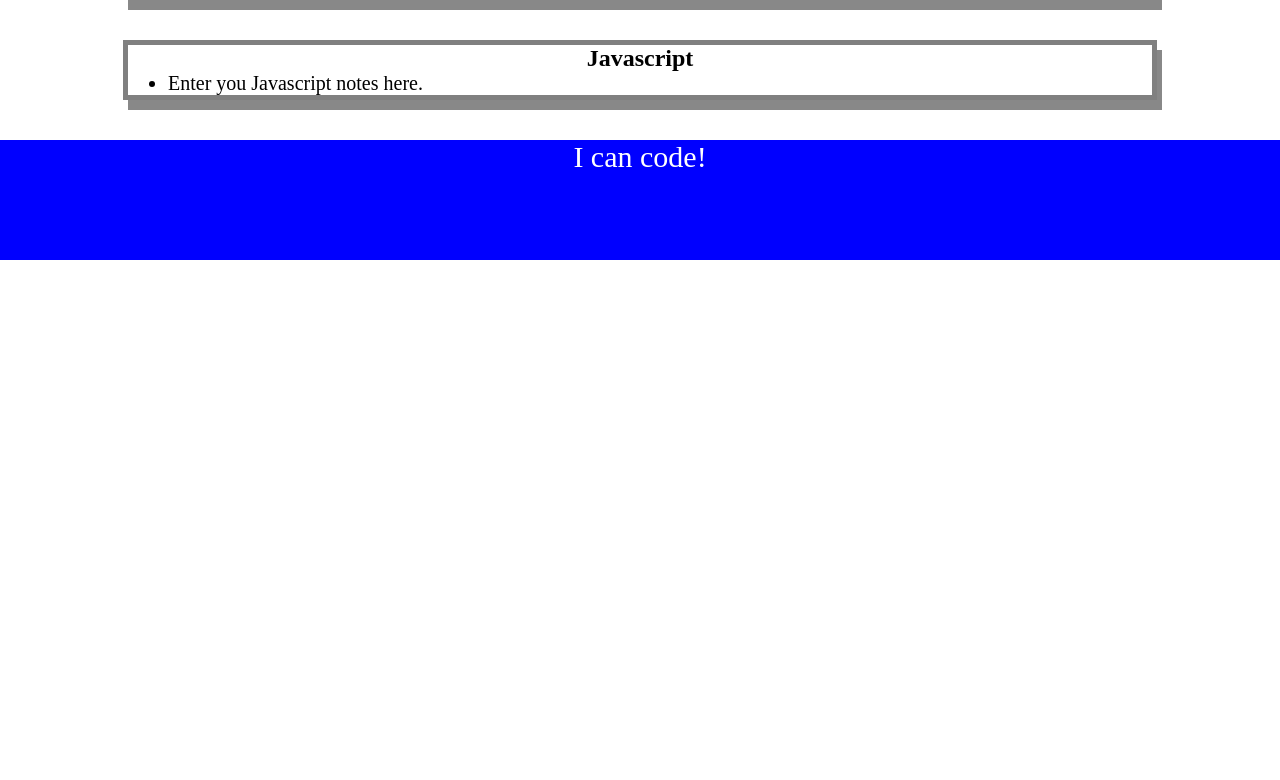
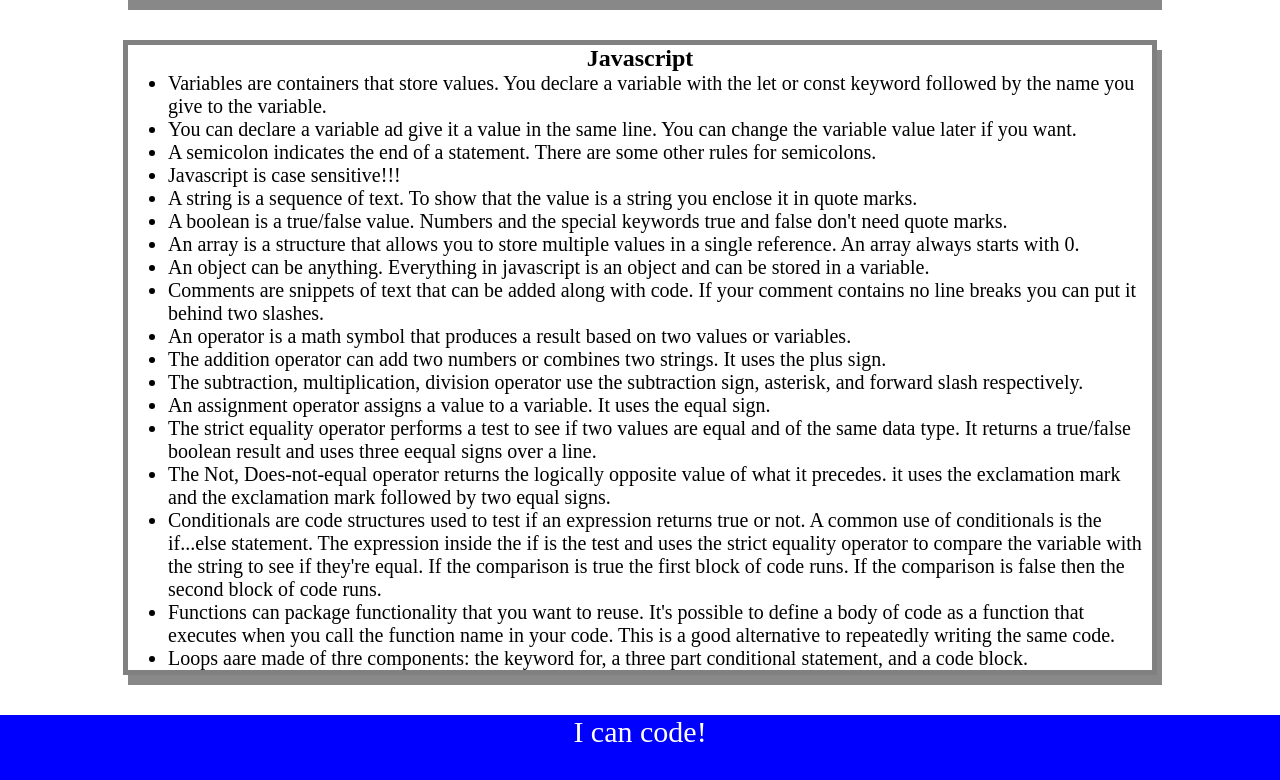
Before and after one commit to JoAplon/prework-study-guide, a plain HTML site: page index.html in a window 1280 px wide. Shown: the part 1018-1798 px from the top of the page. Before the commit the page ends 1278 px from the top, so only its background shows below. Drawn offline with Linux system fonts and the light colour scheme.

Commit message:
added javascript to project

```diff
--- /dev/null
+++ b/assets/script.js
@@ -0,0 +1,19 @@
+const topics = ['HTML', 'CSS', 'Git', 'JavaScript'];
+
+for(let x = 0; x < topics.length; x++) {
+    console.log(topics[x]);
+}
+
+/*
+if (topic === 'HTML') {
+    console.log("Let's study HTML!");
+  } else if (topic === 'CSS') {
+    console.log("Let's study CSS!");
+  } else if (topic === 'Git') {
+    console.log("Let's study Git!");
+  } else if (topic === 'JavaScript') {
+    console.log("Let's study JavaScript!");
+  } else {
+    console.log('Please try again!');
+  }
+ */
--- a/index.html
+++ b/index.html
@@ -11,6 +11,7 @@
     <header id="header">
       <h1>Prework Study Guide</h1>
       <img src="./assets/bowtie-cat.png" alt="Profile image of cat wearing a bow tie." />
+      <h2>✨ Open the Console to See What's Happening ✨</h2>
     </header>
     <main>
       <!-- Student code goes here -->
@@ -71,7 +72,37 @@
       <section class="card" id="javascript-section">
             <h2>Javascript</h2>
             <ul>
-              <li>Enter you Javascript notes here.</li>
+              <li>Variables are containers that store values. You declare a variable with the let or const keyword
+                followed by the name you give to the variable.</li>
+                <li>You can declare a variable ad give it a value in the same line. You can change the variable value later if you want.</li>
+              <li>A semicolon indicates the end of a statement. There are some other rules for semicolons.
+              </li>
+              <li>Javascript is case sensitive!!!</li>
+              <li>A string is a sequence of text. To show that the value is a string you enclose it in quote marks.</li>
+              <li>A boolean is a true/false value. Numbers and the special keywords true and false don't need quote marks.</li>
+              <li>An array is a structure that allows you to store multiple values in a single reference. An array always starts with 0.</li>
+              <li>An object can be anything. Everything in javascript is an object and can be stored in a variable.</li>
+              <li>Comments are snippets of text that can be added along with code. If your comment contains no line breaks
+                you can put it behind two slashes.
+              </li>
+              <li>An operator is a math symbol that produces a result based on two values or variables.</li>
+              <li>The addition operator can add two numbers or combines two strings. It uses the plus sign.</li>
+              <li>The subtraction, multiplication, division operator use the subtraction sign, asterisk, and forward slash respectively.</li>
+              <li>An assignment operator assigns a value to a variable. It uses the equal sign.</li>
+              <li>The strict equality operator performs a test to see if two values are equal and of the same data type.
+                It returns a true/false boolean result and uses three eequal signs over a line.
+              </li>
+              <li>The Not, Does-not-equal operator returns the logically opposite value of what it precedes.
+                it uses the exclamation mark and the exclamation mark followed by two equal signs.
+              </li>
+              <li>Conditionals are code structures used to test if an expression returns true or not.
+                A common use of conditionals is the if...else statement. The expression inside the if is the test and uses the
+                strict equality operator to compare the variable with the string to see if they're equal.
+                If the comparison is true the first block of code runs. If the comparison is false then the second block of code runs.
+              </li>
+              <li>Functions can package functionality that you want to reuse. It's possible to define a body of code as a function
+               that executes when you call the function name in your code. This is a good alternative to repeatedly writing the same code.</li>
+               <li> Loops aare made of thre components: the keyword for, a three part conditional statement, and a code block.</li>
             </ul>
       </section>
     </main>
@@ -79,5 +110,6 @@
     <footer>
       <p>I can code!</p>
     </footer>
+    <script src="./assets/script.js"></script>
   </body>
 </html>
```
